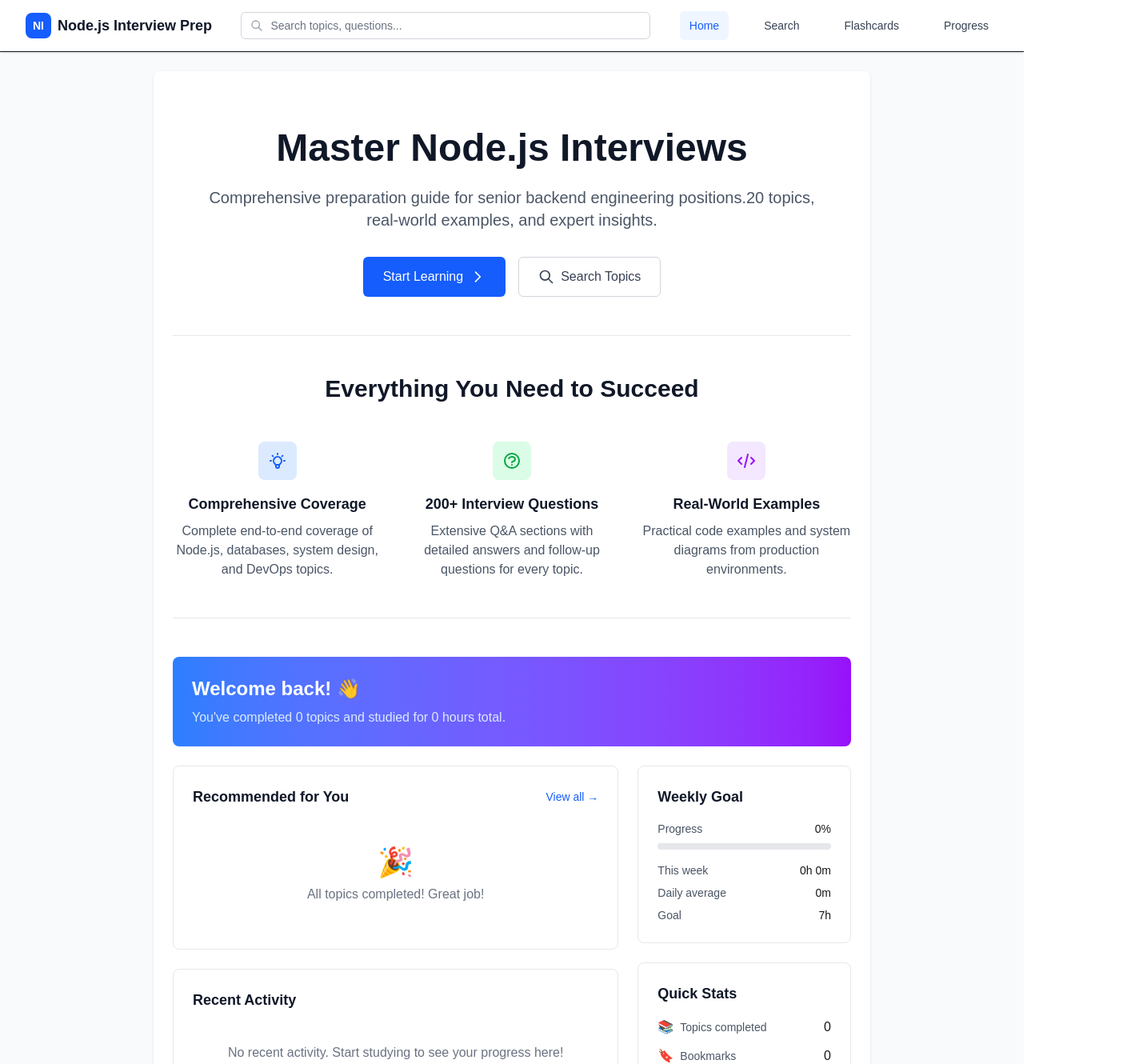
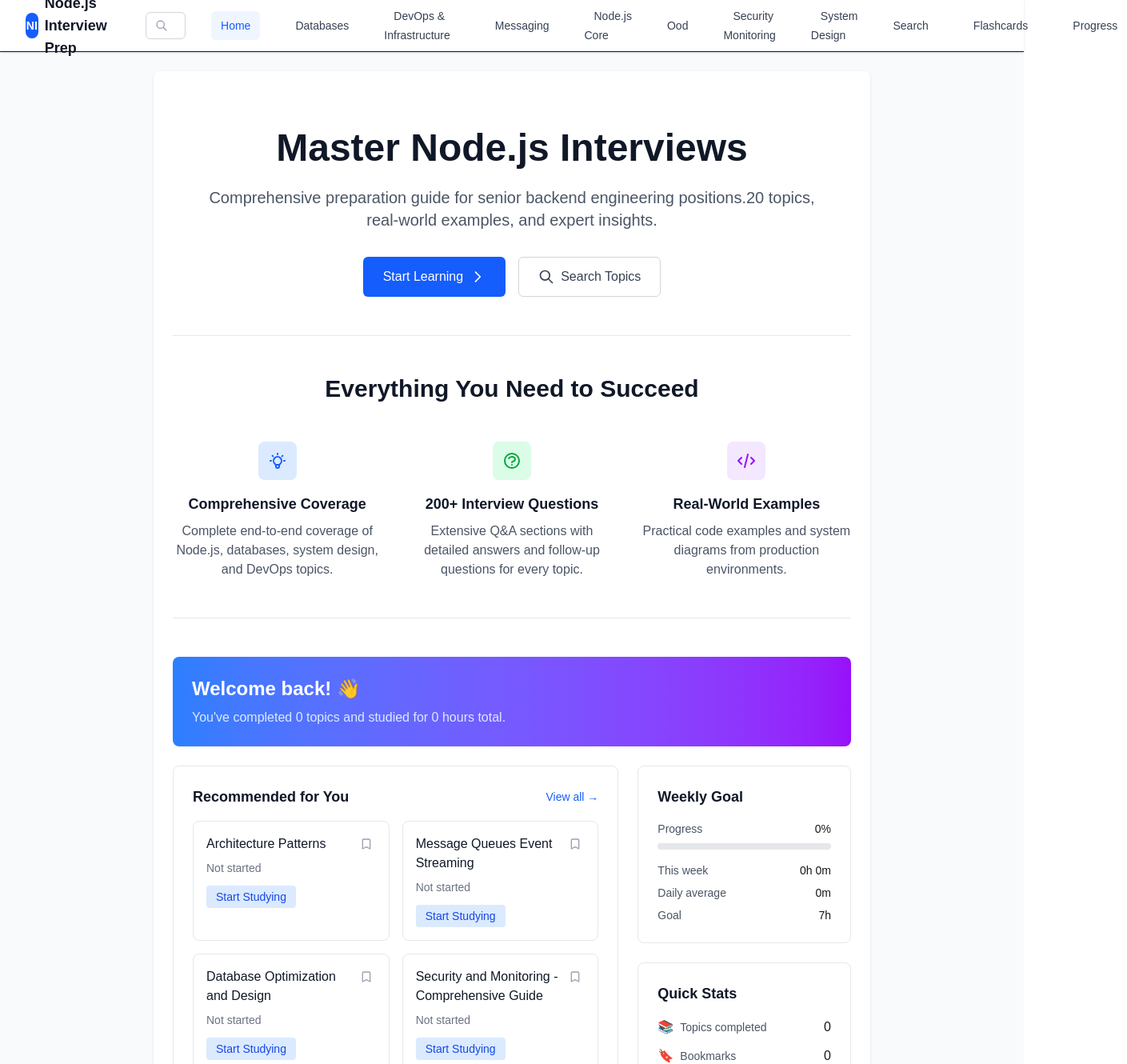
Before and after one commit to dubeyanurag/nodejs-prep, a Next.js app: page / in a window 1280 px wide. Shown: the top 1330 px of the page at 80% size, 1409 px wide, since content can reach past the window. Built offline with nearby package versions, Linux system fonts and the light colour scheme.

Commit message:
Fixed navigation

```diff
--- a/src/app/progress/page.tsx
+++ b/src/app/progress/page.tsx
@@ -5,6 +5,7 @@
 import AppLayout from '../../components/layout/AppLayout';
 import { useProgress } from '../../lib/hooks/useProgress';
 import { navigationManager } from '../../lib/navigation';
+import { getNavigationManager } from '../../lib/navigation-sync';
 import { NavigationItem, Category } from '../../types/content';
 
 export default function ProgressPage() {
@@ -58,11 +59,11 @@
       estimatedStudyHours: sampleCategories.reduce((sum, cat) => sum + cat.estimatedHours, 0)
     };
 
-    navigationManager.setCurriculum(curriculum);
-    setNavigationTree(navigationManager.getNavigationTree());
+    const navManager = getNavigationManager();
+    setNavigationTree(navManager.getNavigationTree());
 
     // Generate recommendations based on progress
-    const allTopics = navigationManager.getAllTopics();
+    const allTopics = navManager.getAllTopics();
     const incompleteTopics = allTopics.filter(topic => !progress.completedTopics.has(topic.id));
     setRecommendations(incompleteTopics.slice(0, 5));
   }, [progress.completedTopics]);
--- a/src/components/content/StudyDashboard.tsx
+++ b/src/components/content/StudyDashboard.tsx
@@ -3,9 +3,9 @@
 import React, { useState, useEffect } from 'react';
 import Link from 'next/link';
 import { useProgress } from '../../lib/hooks/useProgress';
-import { navigationManager } from '../../lib/navigation';
 import { NavigationItem } from '../../types/content';
 import BookmarkButton, { BookmarkList } from './BookmarkButton';
+import { getNavigationManager } from '../../lib/navigation-sync';
 import { withBasePath } from '../../lib/utils/path';
 
 interface StudyDashboardProps {
@@ -20,6 +20,7 @@
 
   useEffect(() => {
     // Generate recommendations based on progress and prerequisites
+    const navigationManager = getNavigationManager();
     const allTopics = navigationManager.getAllTopics();
     const incompleteTopics = allTopics.filter(topic => !progress.completedTopics.has(topic.id));
 
@@ -139,9 +140,8 @@
                 {recentTopics.map((topic) => (
                   <div key={topic.id} className="flex items-center justify-between p-3 bg-gray-50 rounded-md">
                     <div className="flex items-center space-x-3">
-                      <div className={`w-2 h-2 rounded-full ${
-                        progress.completedTopics.has(topic.id) ? 'bg-green-500' : 'bg-blue-500'
-                      }`} />
+                      <div className={`w-2 h-2 rounded-full ${progress.completedTopics.has(topic.id) ? 'bg-green-500' : 'bg-blue-500'
+                        }`} />
                       <div>
                         <Link
                           href={withBasePath(`/${topic.parentId}/${topic.slug}`)}
--- a/src/components/layout/AppLayout.tsx
+++ b/src/components/layout/AppLayout.tsx
@@ -5,7 +5,7 @@
 import MainNavigation from './MainNavigation';
 import SidebarNavigation from './SidebarNavigation';
 import Breadcrumbs from './Breadcrumbs';
-import { navigationManager } from '../../lib/navigation';
+import { getNavigationManager } from '../../lib/navigation-sync';
 import { BreadcrumbItem } from '../../types/content';
 
 interface AppLayoutProps {
@@ -33,6 +33,7 @@
   const currentTopic = pathSegments[1];
 
   // Generate breadcrumbs if not provided
+  const navigationManager = getNavigationManager();
   const displayBreadcrumbs = breadcrumbs || (
     isTopic ? navigationManager.generateBreadcrumbs(currentTopic) : []
   );
--- a/src/components/layout/MainNavigation.tsx
+++ b/src/components/layout/MainNavigation.tsx
@@ -4,8 +4,8 @@
 import Link from 'next/link';
 import { usePathname, useRouter } from 'next/navigation';
 import { NavigationItem } from '../../types/content';
-import { navigationManager } from '../../lib/navigation';
 import { useSearchSuggestions } from '../../lib/hooks/useSearch';
+import { getNavigationManager } from '../../lib/navigation-sync';
 import { withBasePath } from '../../lib/utils/path';
 
 interface MainNavigationProps {
@@ -15,6 +15,7 @@
 export default function MainNavigation({ className = '' }: MainNavigationProps) {
   const [isOpen, setIsOpen] = useState(false);
   const pathname = usePathname();
+  const navigationManager = getNavigationManager();
   const navigationTree = navigationManager.getNavigationTree();
 
   const isActiveRoute = (slug: string) => {
--- a/src/components/layout/SidebarNavigation.tsx
+++ b/src/components/layout/SidebarNavigation.tsx
@@ -4,7 +4,8 @@
 import Link from 'next/link';
 import { usePathname } from 'next/navigation';
 import { NavigationItem, Category } from '../../types/content';
-import { navigationManager, progressTracker } from '../../lib/navigation';
+import { progressTracker } from '../../lib/navigation';
+import { getNavigationManager } from '../../lib/navigation-sync';
 import { withBasePath } from '../../lib/utils/path';
 
 interface SidebarNavigationProps {
@@ -20,6 +21,7 @@
     new Set(currentCategory ? [currentCategory] : [])
   );
   const pathname = usePathname();
+  const navigationManager = getNavigationManager();
   const navigationTree = navigationManager.getNavigationTree();
 
   const toggleCategory = (categoryId: string) => {
@@ -193,6 +195,7 @@
 
 export function QuickLinks({ className = '' }: QuickLinksProps) {
   const bookmarkedTopics = progressTracker.getBookmarkedTopics();
+  const navigationManager = getNavigationManager();
   const recommendedTopics = navigationManager.getAllTopics().slice(0, 3);
 
   return (
--- a/src/components/layout/TopicNavigation.tsx
+++ b/src/components/layout/TopicNavigation.tsx
@@ -4,7 +4,8 @@
 import Link from 'next/link';
 import { NavigationItem } from '../../types/content';
 import { withBasePath } from '../../lib/utils/path';
-import { navigationManager, progressTracker } from '../../lib/navigation';
+import { progressTracker } from '../../lib/navigation';
+import { getNavigationManager } from '../../lib/navigation-sync';
 
 interface TopicNavigationProps {
   currentTopicSlug: string;
@@ -17,6 +18,7 @@
   categorySlug,
   className = ''
 }: TopicNavigationProps) {
+  const navigationManager = getNavigationManager();
   const { previous, next } = navigationManager.getAdjacentTopics(currentTopicSlug);
 
   return (
--- /dev/null
+++ b/src/lib/navigation-sync.ts
@@ -0,0 +1,86 @@
+/**
+ * Utility to sync content loader data with navigation manager
+ */
+
+import { navigationManager, CurriculumBuilder } from './navigation';
+import { contentLoaderServer } from './content-loader-server';
+import { Curriculum, Category, Topic } from '../types/content';
+
+/**
+ * Initialize navigation manager with content from content loader
+ */
+export function initializeNavigation(): void {
+  try {
+    const categories = contentLoaderServer.getCategories();
+    const allTopics = contentLoaderServer.getAllTopics();
+
+    // Build curriculum from content loader data
+    const builder = new CurriculumBuilder();
+
+    // Add categories
+    categories.forEach(categoryInfo => {
+      builder.addCategory({
+        id: categoryInfo.slug,
+        name: categoryInfo.title,
+        description: categoryInfo.description,
+        prerequisites: [], // Could be enhanced to read from content metadata
+        estimatedHours: 0
+      });
+    });
+
+    // Add topics to categories
+    allTopics.forEach(topicInfo => {
+      // Create a basic topic structure
+      const topic: Topic = {
+        id: `${topicInfo.category}-${topicInfo.slug}`,
+        title: topicInfo.title,
+        slug: topicInfo.slug,
+        difficulty: topicInfo.difficulty as any,
+        content: {
+          sections: [], // Could be enhanced to parse actual content sections
+          examples: [],
+          questions: []
+        },
+        metadata: {
+          estimatedReadTime: topicInfo.estimatedReadTime,
+          lastUpdated: topicInfo.lastUpdated,
+          tags: topicInfo.tags,
+          prerequisites: []
+        }
+      };
+
+      builder.addTopicToCategory(topicInfo.category, topic);
+    });
+
+    // Build and set curriculum
+    const curriculum = builder.build();
+    navigationManager.setCurriculum(curriculum);
+
+  } catch (error) {
+    console.warn('Failed to initialize navigation manager:', error);
+
+    // Fallback to default curriculum if content loading fails
+    const defaultCurriculum = CurriculumBuilder.createDefaultNodeJSCurriculum();
+    navigationManager.setCurriculum(defaultCurriculum);
+  }
+}
+
+/**
+ * Get navigation manager instance (ensures it's initialized)
+ */
+export function getNavigationManager() {
+  // Check if navigation manager has data
+  const tree = navigationManager.getNavigationTree();
+  if (tree.length === 0) {
+    initializeNavigation();
+  }
+
+  return navigationManager;
+}
+
+/**
+ * Force re-initialization of navigation manager
+ */
+export function reinitializeNavigation(): void {
+  initializeNavigation();
+}
--- a/src/lib/routing.ts
+++ b/src/lib/routing.ts
@@ -1,5 +1,5 @@
 import { BreadcrumbItem } from '../types/content';
-import { navigationManager } from './navigation';
+import { getNavigationManager } from './navigation-sync';
 
 /**
  * Route configuration for the application
@@ -23,6 +23,7 @@
    */
   generateRoutes(): Route[] {
     const routes: Route[] = [];
+    const navigationManager = getNavigationManager();
     const navigationTree = navigationManager.getNavigationTree();
 
     // Home route
```
